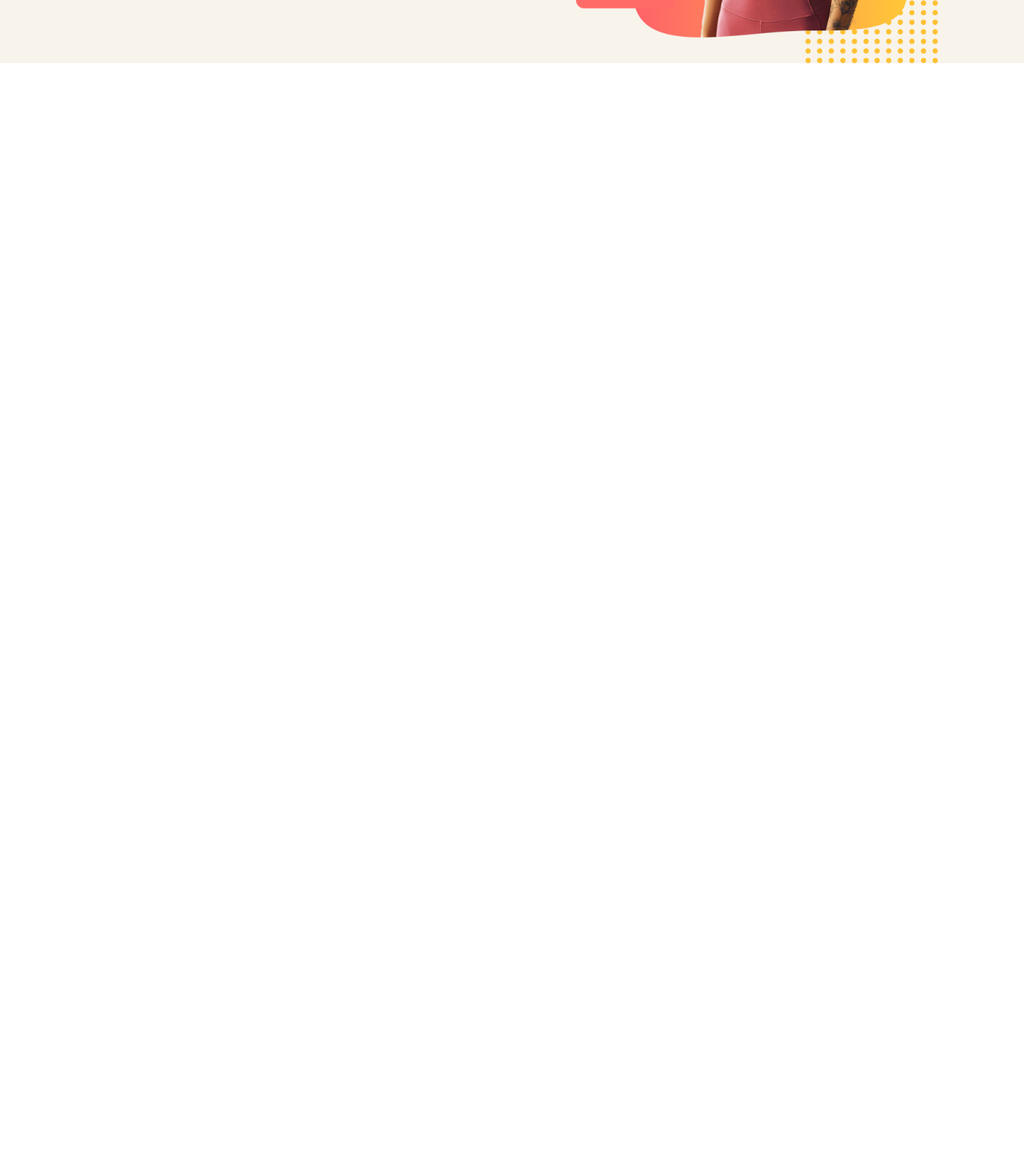
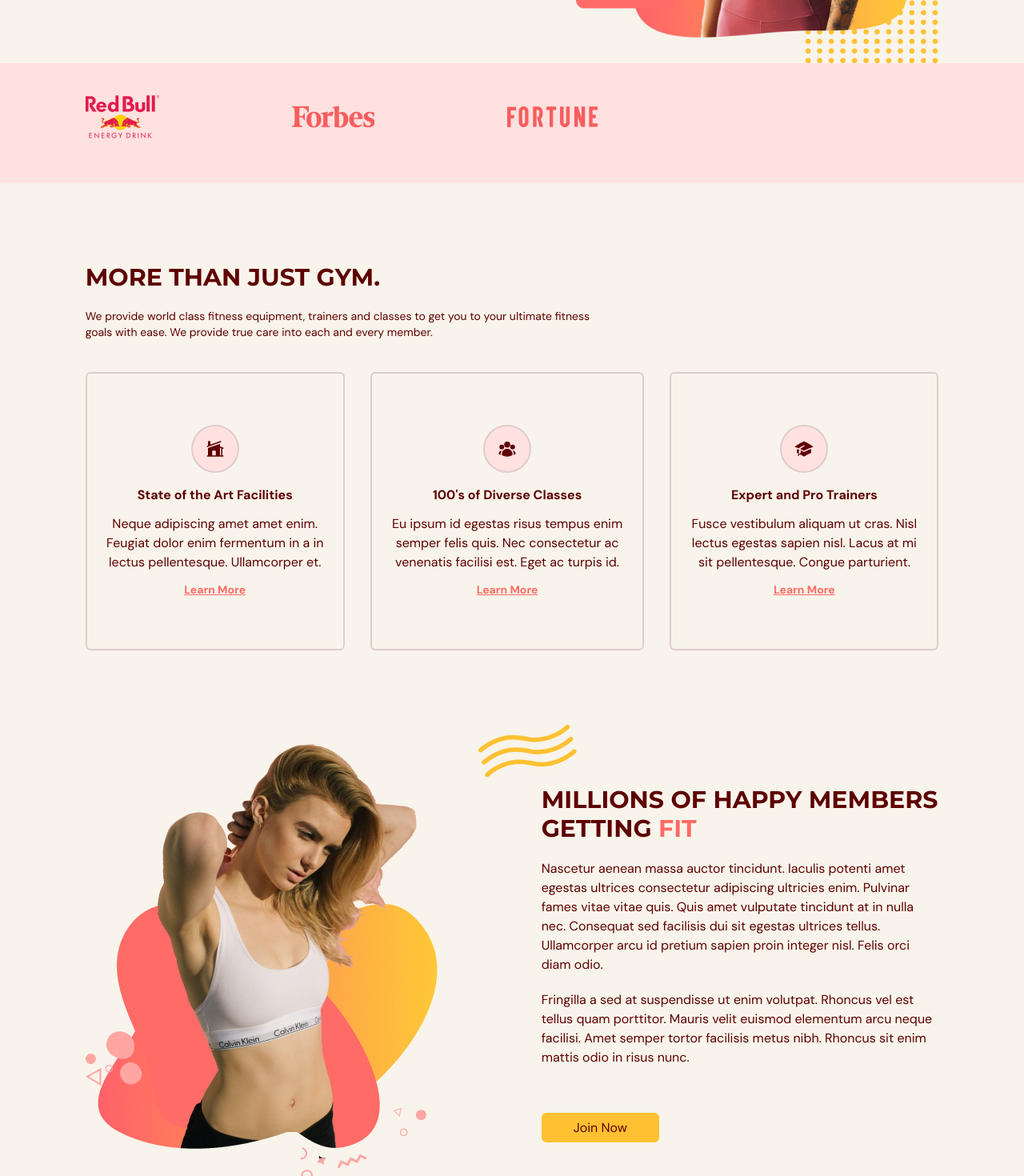
Before and after one commit to Ugo-Basil/fitness, a React (Vite) app: page / in a window 1280 px wide. Shown: the part 520-1990 px from the top of the page at 80% size. Before the commit the page ends 800 px from the top, so only its background shows below. Built offline with nearby package versions, Linux system fonts and the light colour scheme.

Commit message:
added:benefit-section

```diff
--- a/src/App.tsx
+++ b/src/App.tsx
@@ -2,6 +2,7 @@
 import { useEffect, useState } from "react";
 import { SelectedPage } from "@/shared/types";
 import Home from "./components/home/Home";
+import Benefits from "./components/benefits/Benefits";
 
 
 function App() {
@@ -29,7 +30,8 @@
         selectedPage={selectedPage}
         setSelectedPage={setSelectedPage}
       />
-      <Home setSelectedPage={setSelectedPage}/>
+      <Home setSelectedPage={setSelectedPage} />
+      <Benefits setSelectedPage={setSelectedPage}/>
 
     </div>
   )
--- /dev/null
+++ b/src/components/benefits/Benefit.tsx
@@ -0,0 +1,42 @@
+import { SelectedPage } from "@/shared/types";
+import { motion } from "framer-motion";
+import AnchorLink from "react-anchor-link-smooth-scroll";
+
+const childVariant = {
+    hidden: { opacity: 0, scale: 0.9 },
+    visible: {opacity: 1, scale: 1}
+}
+
+type Props = {
+    icon: JSX.Element;
+    title: string;
+    description: string;
+    setSelectedPage: (value: SelectedPage) => void;
+};
+
+const Benefit = ({ icon, title, description, setSelectedPage }: Props) => {
+    return (
+        <motion.div
+            variants={childVariant}
+            className='mt-5 rounded-md border-2 border-gray-100 px-5 py-16 text-center'
+        >
+            <div className="mb-4 flex justify-center">
+                <div className="rounded-full border-2 border-gray-100 bg-primary-100 p-4">
+                    {icon}
+                </div>
+            </div>
+            <h4 className="font-bold">{title}</h4>
+            <p className="my-3">{description}</p>
+
+            <AnchorLink
+                className="text-sm font-bold text-primary-500 underline hover:text-secondary-500"
+                onClick={() => setSelectedPage(SelectedPage.ContactUs)}
+                href={`#${SelectedPage.ContactUs}`}
+            >
+                <p>Learn More</p>
+            </AnchorLink>
+        </motion.div>
+    )
+}
+
+export default Benefit
--- /dev/null
+++ b/src/components/benefits/Benefits.tsx
@@ -0,0 +1,164 @@
+import ActionButton from "@/shared/ActionButton";
+import HText from "@/shared/HText";
+import { BenefitType, SelectedPage } from "@/shared/types";
+import {
+    HomeModernIcon,
+    UserGroupIcon,
+    AcademicCapIcon,
+} from "@heroicons/react/24/solid";
+import { motion } from "framer-motion";
+import BenefitsPageGraphic from "@/assets/BenefitsPageGraphic.png";
+import Benefit from "./Benefit";
+
+const benefits: Array<BenefitType> = [
+    {
+        icon: <HomeModernIcon className="h-6 w-6" />,
+        title: "State of the Art Facilities",
+        description:
+            "Neque adipiscing amet amet enim. Feugiat dolor enim fermentum in a in lectus pellentesque. Ullamcorper et.",
+    },
+    {
+        icon: <UserGroupIcon className="h-6 w-6" />,
+        title: "100's of Diverse Classes",
+        description:
+            "Eu ipsum id egestas risus tempus enim semper felis quis. Nec consectetur ac venenatis facilisi est. Eget ac turpis id.",
+    },
+    {
+        icon: <AcademicCapIcon className="h-6 w-6" />,
+        title: "Expert and Pro Trainers",
+        description:
+            "Fusce vestibulum aliquam ut cras. Nisl lectus egestas sapien nisl. Lacus at mi sit pellentesque. Congue parturient.",
+    },
+];
+
+const container = {
+    hidden: {},
+    visible: {
+        transition: { staggerChildren: 0.2 },
+    },
+};
+
+type Props = {
+    setSelectedPage: (value: SelectedPage) => void;
+};
+
+const Benefits = ({ setSelectedPage }: Props) => {
+    return (
+        <section id="benefits" className="mx-auto min-h-full w-5/6 py-20">
+            <motion.div
+                onViewportEnter={() => setSelectedPage(SelectedPage.Benefits)}
+            >
+                {/* HEADER */}
+                <motion.div
+                    className="md:my-5 md:w-3/5"
+                    initial="hidden"
+                    whileInView="visible"
+                    viewport={{ once: true, amount: 0.5 }}
+                    transition={{ duration: 0.5 }}
+                    variants={{
+                        hidden: { opacity: 0, x: -50 },
+                        visible: { opacity: 1, x: 0 },
+                    }}
+                >
+                    <HText>MORE THAN JUST GYM.</HText>
+                    <p className="my-5 text-sm">
+                        We provide world class fitness equipment, trainers and classes to
+                        get you to your ultimate fitness goals with ease. We provide true
+                        care into each and every member.
+                    </p>
+                </motion.div>
+
+                {/* BENEFITS */}
+                <motion.div
+                    className="mt-5 items-center justify-between gap-8 md:flex"
+                    initial="hidden"
+                    whileInView="visible"
+                    viewport={{ once: true, amount: 0.5 }}
+                    variants={container}
+                >
+                    {benefits.map((benefit: BenefitType) => (
+                        <Benefit
+                            key={benefit.title}
+                            icon={benefit.icon}
+                            title={benefit.title}
+                            description={benefit.description}
+                            setSelectedPage={setSelectedPage}
+                        />
+                    ))}
+                </motion.div>
+
+                {/* GRAPHICS AND DESCRIPTION */}
+                <div className="mt-16 items-center justify-between gap-20 md:mt-28 md:flex">
+                    {/* GRAPHIC */}
+                    <img
+                        className="mx-auto"
+                        alt="benefits-page-graphic"
+                        src={BenefitsPageGraphic}
+                    />
+
+                    {/* DESCRIPTION */}
+                    <div>
+                        {/* TITLE */}
+                        <div className="relative">
+                            <div className="before:absolute before:-top-20 before:-left-20 before:z-[1] before:content-abstractwaves">
+                                <motion.div
+                                    initial="hidden"
+                                    whileInView="visible"
+                                    viewport={{ once: true, amount: 0.5 }}
+                                    transition={{ duration: 0.5 }}
+                                    variants={{
+                                        hidden: { opacity: 0, x: 50 },
+                                        visible: { opacity: 1, x: 0 },
+                                    }}
+                                >
+                                    <HText>
+                                        MILLIONS OF HAPPY MEMBERS GETTING{" "}
+                                        <span className="text-primary-500">FIT</span>
+                                    </HText>
+                                </motion.div>
+                            </div>
+                        </div>
+
+                        {/* DESCRIPT */}
+                        <motion.div
+                            initial="hidden"
+                            whileInView="visible"
+                            viewport={{ once: true, amount: 0.5 }}
+                            transition={{ delay: 0.2, duration: 0.5 }}
+                            variants={{
+                                hidden: { opacity: 0, x: 50 },
+                                visible: { opacity: 1, x: 0 },
+                            }}
+                        >
+                            <p className="my-5">
+                                Nascetur aenean massa auctor tincidunt. Iaculis potenti amet
+                                egestas ultrices consectetur adipiscing ultricies enim. Pulvinar
+                                fames vitae vitae quis. Quis amet vulputate tincidunt at in
+                                nulla nec. Consequat sed facilisis dui sit egestas ultrices
+                                tellus. Ullamcorper arcu id pretium sapien proin integer nisl.
+                                Felis orci diam odio.
+                            </p>
+                            <p className="mb-5">
+                                Fringilla a sed at suspendisse ut enim volutpat. Rhoncus vel est
+                                tellus quam porttitor. Mauris velit euismod elementum arcu neque
+                                facilisi. Amet semper tortor facilisis metus nibh. Rhoncus sit
+                                enim mattis odio in risus nunc.
+                            </p>
+                        </motion.div>
+
+                        {/* BUTTON */}
+                        <div className="relative mt-16">
+                            <div className="before:absolute before:-bottom-20 before:right-40 before:z-[-1] before:content-sparkles">
+                                <ActionButton setSelectedPage={setSelectedPage}>
+                                    Join Now
+                                </ActionButton>
+                            </div>
+                        </div>
+                    </div>
+                </div>
+            </motion.div>
+        </section>
+    );
+};
+
+export default Benefits;
--- a/src/components/home/Home.tsx
+++ b/src/components/home/Home.tsx
@@ -9,25 +9,25 @@
 import AnchorLink from "react-anchor-link-smooth-scroll";
 import { motion } from "framer-motion";
 
+type Props = {
+    setSelectedPage: (value: SelectedPage) => void;
+};
 
-type Props = {
-    setSelectedPage:(value: SelectedPage) => void
-}
 const Home = ({ setSelectedPage }: Props) => {
-
-    const isAboveMediumScreens = useMediaQuery("(min-wodth:1060px)");
+    const isAboveMediumScreens = useMediaQuery("(min-width:1060px)");
 
     return (
-      <section id="home" className="gap-16  bg-gray-20 py-10 md:h-full md:pb-0">
+        <section id="home" className="gap-16 bg-gray-20 py-10 md:h-full md:pb-0">
             {/* IMAGE AND MAIN HEADER */}
             <motion.div
                 className="mx-auto w-5/6 items-center justify-center md:flex md:h-5/6"
                 onViewportEnter={() => setSelectedPage(SelectedPage.Home)}
             >
-              {/* Main header */}
+                {/* MAIN HEADER */}
                 <div className="z-10 mt-32 md:basis-3/5">
-                  {/* Headings */}
-                  <motion.div className="md:-mt-20"
+                    {/* HEADINGS */}
+                    <motion.div
+                        className="md:-mt-20"
                         initial="hidden"
                         whileInView="visible"
                         viewport={{ once: true, amount: 0.5 }}
@@ -35,8 +35,8 @@
                         variants={{
                             hidden: { opacity: 0, x: -50 },
                             visible: { opacity: 1, x: 0 },
-                      }}>
-
+                        }}
+                    >
                         <div className="relative">
                             <div className="before:absolute before:-top-20 before:-left-20 before:z-[-1] md:before:content-evolvetext">
                                 <img alt="home-page-text" src={HomePageText} />
@@ -74,6 +74,7 @@
                         </AnchorLink>
                     </motion.div>
                 </div>
+
                 {/* IMAGE */}
                 <div
                     className="flex basis-3/5 justify-center md:z-10
@@ -82,6 +83,7 @@
                     <img alt="home-pageGraphic" src={HomePageGraphic} />
                 </div>
             </motion.div>
+
             {/* SPONSORS */}
             {isAboveMediumScreens && (
                 <div className="h-[150px] w-full bg-primary-100 py-10">
@@ -95,7 +97,7 @@
                 </div>
             )}
         </section>
-  )
-}
+    );
+};
 
-export default Home
+export default Home;
```
Lines whose indentation alone changed are shown as unchanged.
